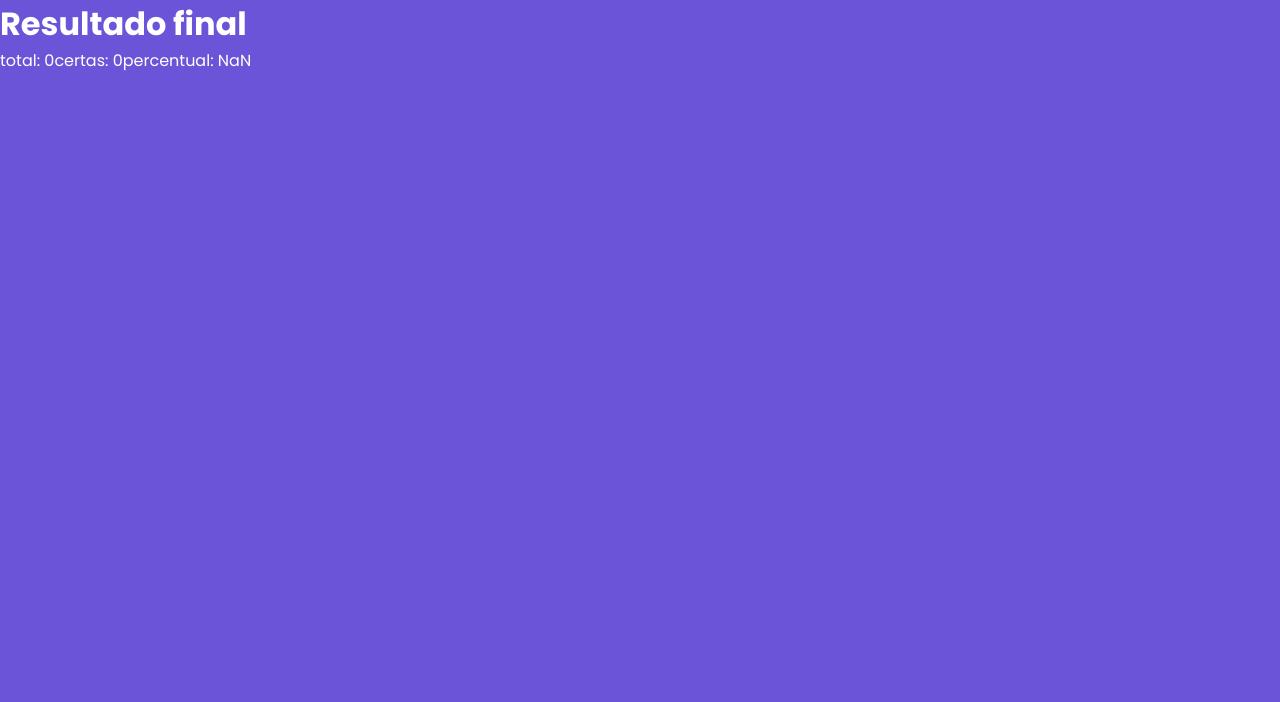
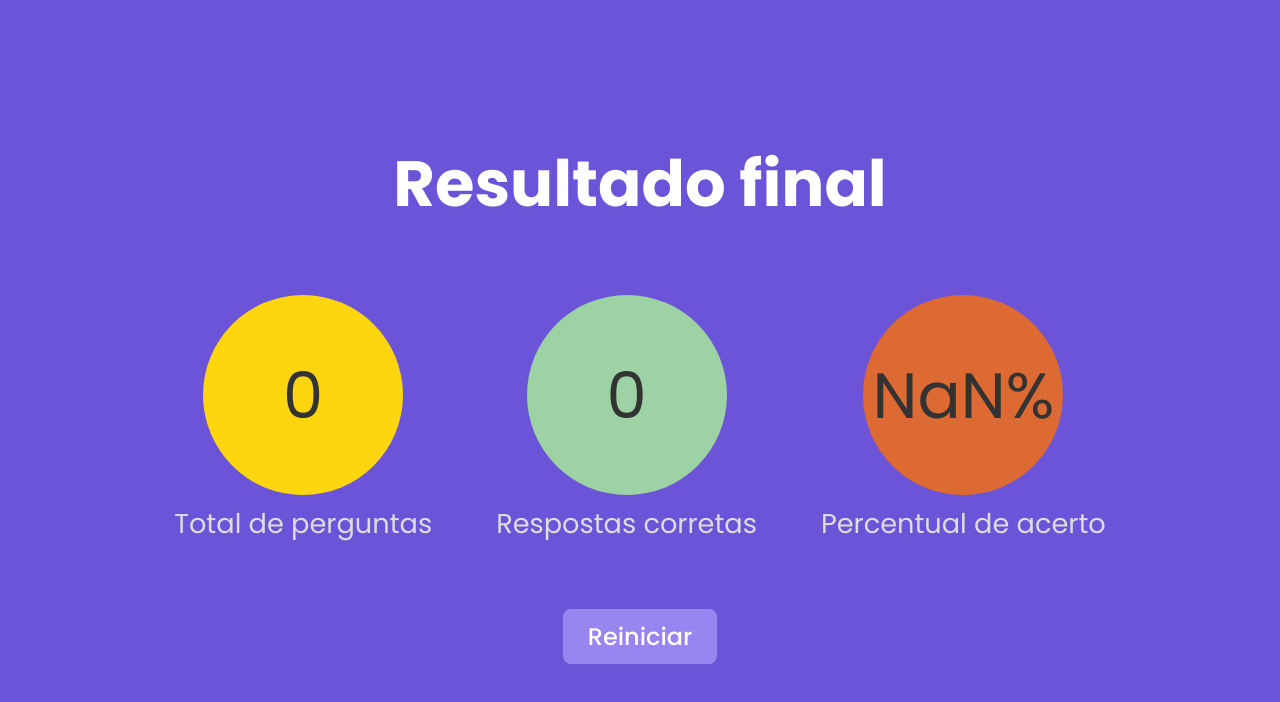
Before and after one commit to lukaskardeck/NextQuiz, a Next.js app: page /resultado in a window 1280 px wide. Shown: the top 702 px of the page. Built offline with nearby package versions, Linux system fonts and the light colour scheme.

Commit message:
feat: tela de resultados

```diff
--- a/src/components/Botao/Botao.module.css
+++ b/src/components/Botao/Botao.module.css
@@ -1,8 +1,8 @@
 .botao {
     color: white;
     background-color: #9885f0;
-    font-weight: 200;
-    font-size: 1.2rem;
+    font-weight: 500;
+    font-size: 1.5rem;
     border: none;
     border-radius: 8px;
     padding: 10px 25px;
--- /dev/null
+++ b/src/components/Estatistica/Estatistica.module.css
@@ -0,0 +1,21 @@
+.estatistica {
+    display: flex;
+    flex-direction: column;
+    align-items: center;
+    gap: 8px;
+}
+
+.valor {
+    display: flex;
+    justify-content: center;
+    align-items: center;
+    height: 200px;
+    width: 200px;
+    border-radius: 50%;
+    font-size: 4rem;
+}
+
+.texto {
+    color: #ddd;
+    font-size: 1.7rem;
+}
--- /dev/null
+++ b/src/components/Estatistica/index.tsx
@@ -0,0 +1,24 @@
+import styles from "@/components/Estatistica/Estatistica.module.css"
+
+interface EstatisticaProps {
+    valor: any
+    texto: string
+    corFundo?: string
+    corFonte?: string
+}
+
+export default function Estatistica(props: EstatisticaProps) {
+    return (
+        <div className={styles.estatistica}>
+            <div className={styles.valor} style={{
+                backgroundColor: props.corFundo || '#fff',
+                color: props.corFonte || '#333'
+            }}>
+                {props.valor}
+            </div>
+            <div className={styles.texto}>
+                {props.texto}
+            </div>
+        </div>
+    )
+}
--- a/src/components/Questionario/index.tsx
+++ b/src/components/Questionario/index.tsx
@@ -21,7 +21,7 @@ export default function Questionario(props: QuestionarioProps) {
         return (
             <Questao
                 questao={props.questao}
-                tempoParaExibirResposta={6}
+                tempoParaExibirResposta={10}
                 aoResponder={pegarRespostaFornecida}
                 aoEsgotarTempo={props.prosseguir}
             />
--- a/src/pages/resultado.tsx
+++ b/src/pages/resultado.tsx
@@ -1,3 +1,5 @@
+import Botao from "@/components/Botao";
+import Estatistica from "@/components/Estatistica";
 import styles from "@/styles/Resultado.module.css"
 import { useRouter } from "next/router"
 
@@ -6,14 +8,34 @@ export default function Resultado() {
 
     const total = +(router.query.total || 0);
     const certas = +(router.query.certas || 0);
-    const percentual = Math.round((certas/total) * 100)
+    const percentual = Math.round((certas / total) * 100)
 
     return (
-        <div>
-            <h1>Resultado final</h1>
-            <span>total: {total}</span>
-            <span>certas: {certas}</span>
-            <span>percentual: {percentual}</span>
+        <div className={styles.resultado}>
+            <h1 className={styles.titulo}>Resultado final</h1>
+
+            <div className={styles.estatisticas}>
+                <Estatistica
+                    texto="Total de perguntas"
+                    valor={total}
+                    corFundo="#fdd60f"
+                />
+                <Estatistica
+                    texto="Respostas corretas"
+                    valor={certas}
+                    corFundo="#9cd2a4"
+                />
+                <Estatistica
+                    texto="Percentual de acerto"
+                    valor={`${percentual}%`}
+                    corFundo="#de6a33"
+                />
+            </div>
+
+            <Botao
+                texto="Reiniciar"
+                href="/"
+            />
         </div>
     )
 }
--- a/src/styles/Resultado.module.css
+++ b/src/styles/Resultado.module.css
@@ -0,0 +1,17 @@
+.resultado {
+    height: 100vh;
+    display: flex;
+    flex-direction: column;
+    align-items: center;
+    justify-content: center;
+    gap: 64px;
+}
+
+.titulo {
+    font-size: 4rem;
+}
+
+.estatisticas {
+    display: flex;
+    gap: 64px;
+}
```
